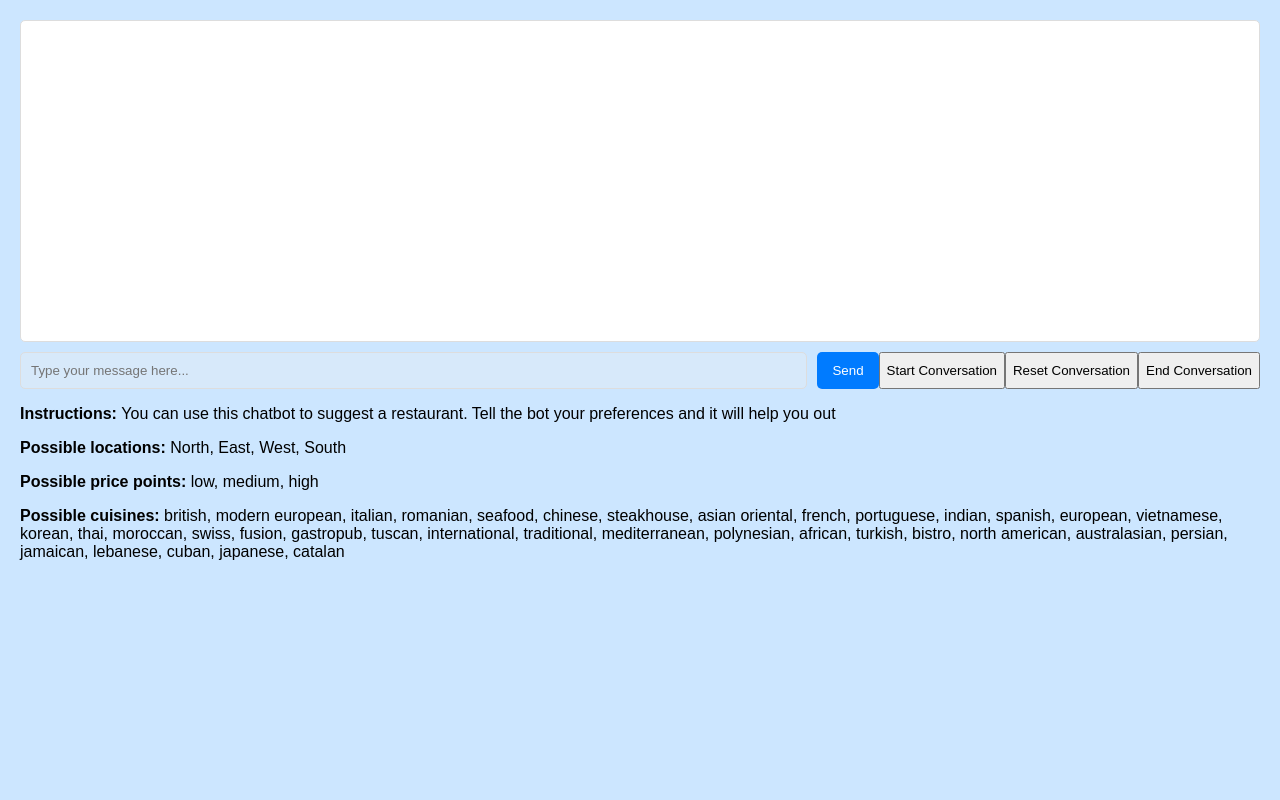
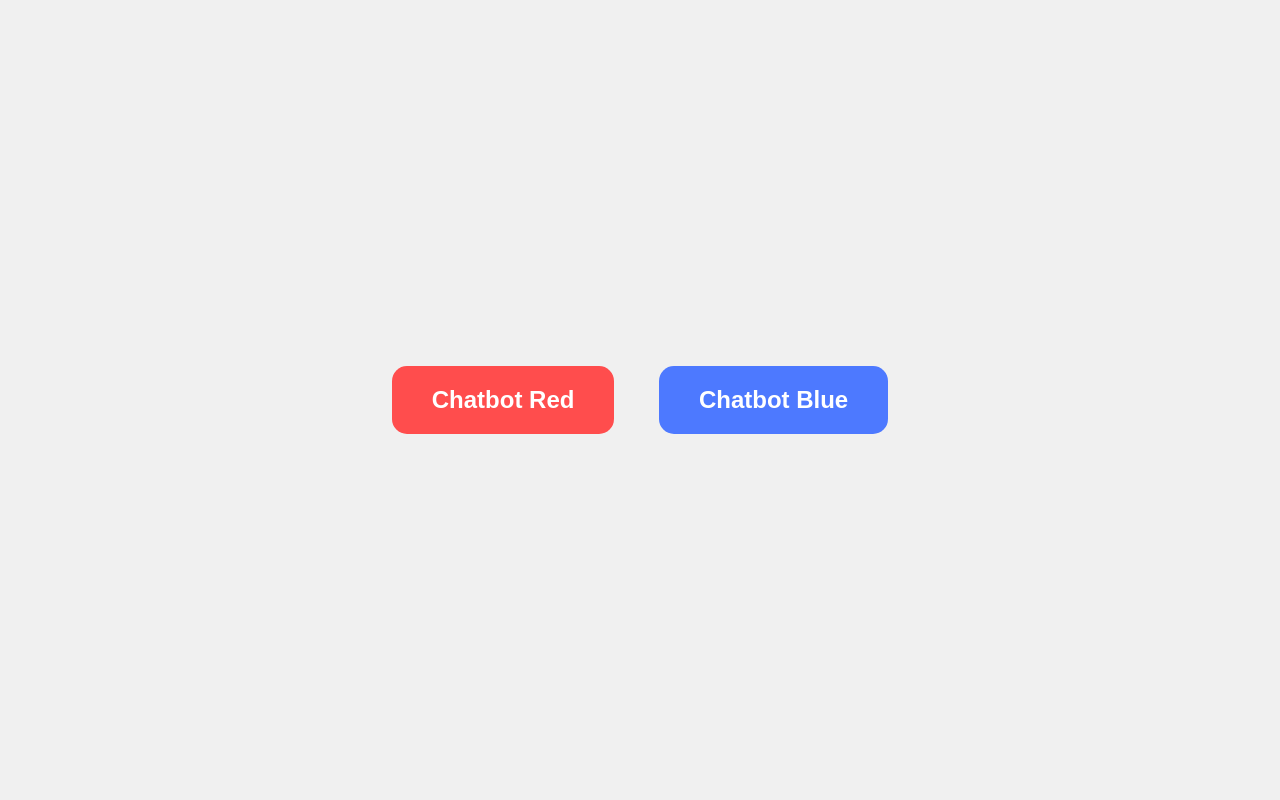
Before and after one commit to DorusKeijzer/MAIR_projects, a Flask app: page / in a window 1280 px wide. Run offline with Flask 3, Linux system fonts and the light colour scheme; data that the repository does not hold is empty; parts of the project's set-up code (start-up, migrations or seed data) failed here and were passed over.

Commit message:
added landing page

```diff
--- a/app.py
+++ b/app.py
@@ -15,7 +15,7 @@ dialogue_managers = {}
 def index():
     """Default route with normal preference settings"""
     # Default behavior: assume 'yes_pref' by default
-    return render_template('index.html', preference_mode="default")
+    return render_template('landing.html', preference_mode="default")
 
 @app.route('/<preference>/')
 def preference_route(preference):
@@ -115,4 +115,4 @@ def create_dialogue_manager(preference_mode='default'):
 
 
 if __name__ == "__main__":
-    app.run(debug=True)  # Set debug=True for development; remove in production
+    app.run(debug=False)  # Set debug=True for development; remove in production
--- a/templates/index.html
+++ b/templates/index.html
@@ -3,7 +3,7 @@
 <head>
     <meta charset="UTF-8">
     <meta name="viewport" content="width=device-width, initial-scale=1.0">
-    <title>Your App</title>
+    <title>Restaurant recommendation service</title>
     <link rel="stylesheet" href="{{ url_for('static', filename='css/style.css') }}">
     <script>
         // Pass the preference mode from Flask to JavaScript
--- /dev/null
+++ b/templates/landing.html
@@ -0,0 +1,59 @@
+<!DOCTYPE html>
+<html lang="en">
+<head>
+  <meta charset="UTF-8">
+  <meta name="viewport" content="width=device-width, initial-scale=1.0">
+  <title>Restaurant reccomendation - Landing Page</title>
+  <style>
+    body {
+      display: flex;
+      justify-content: center;
+      align-items: center;
+      height: 100vh;
+      margin: 0;
+      font-family: Arial, sans-serif;
+      background-color: #f0f0f0;
+    }
+
+    .container {
+      text-align: center;
+    }
+
+    .button {
+      display: inline-block;
+      padding: 20px 40px;
+      margin: 20px;
+      font-size: 24px;
+      font-weight: bold;
+      color: #fff;
+      border: none;
+      border-radius: 15px;
+      text-decoration: none;
+      cursor: pointer;
+      transition: background-color 0.3s ease;
+    }
+
+    .button-red {
+      background-color: #ff4d4d;
+    }
+
+    .button-blue {
+      background-color: #4d79ff;
+    }
+
+    .button-red:hover {
+      background-color: #ff3333;
+    }
+
+    .button-blue:hover {
+      background-color: #3366ff;
+    }
+  </style>
+</head>
+<body>
+  <div class="container">
+    <a href="/no_pref/" class="button button-red">Chatbot Red</a>
+    <a href="/yes_pref/" class="button button-blue">Chatbot Blue</a>
+  </div>
+</body>
+</html>
```
